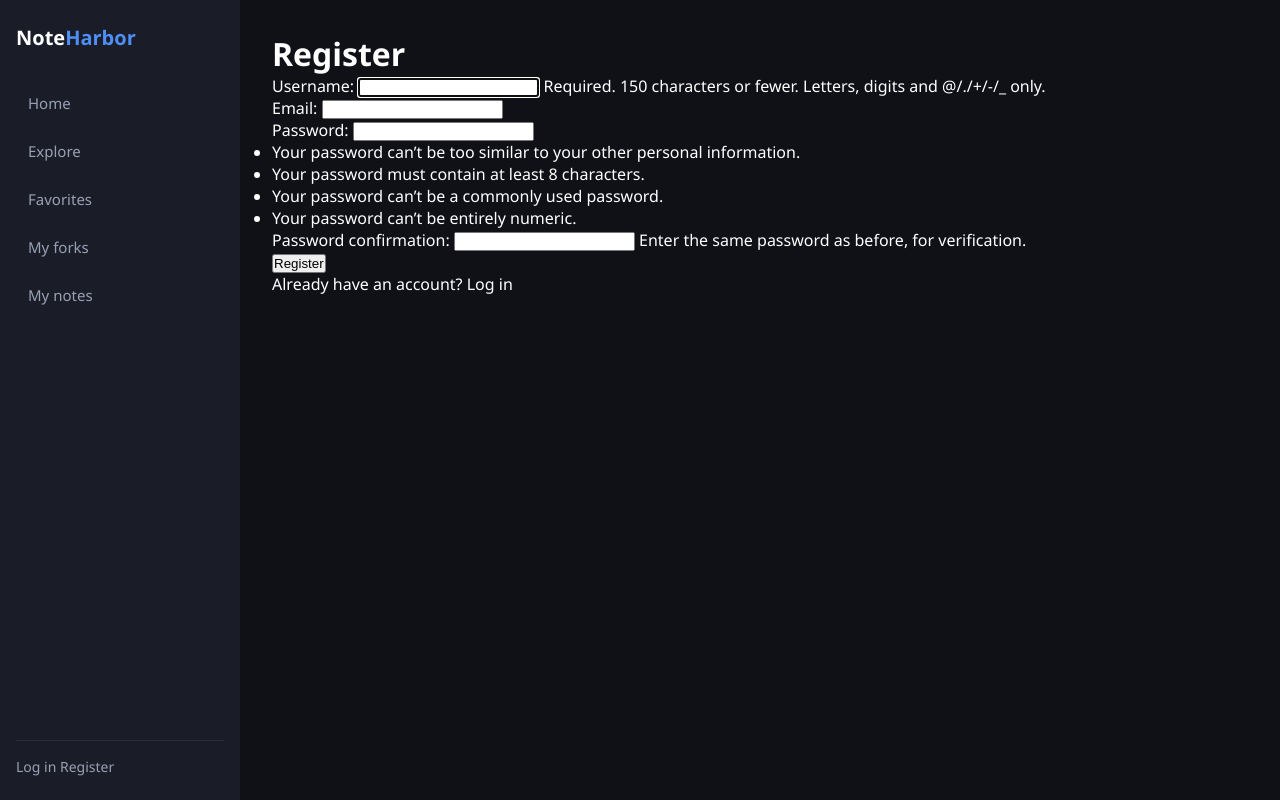
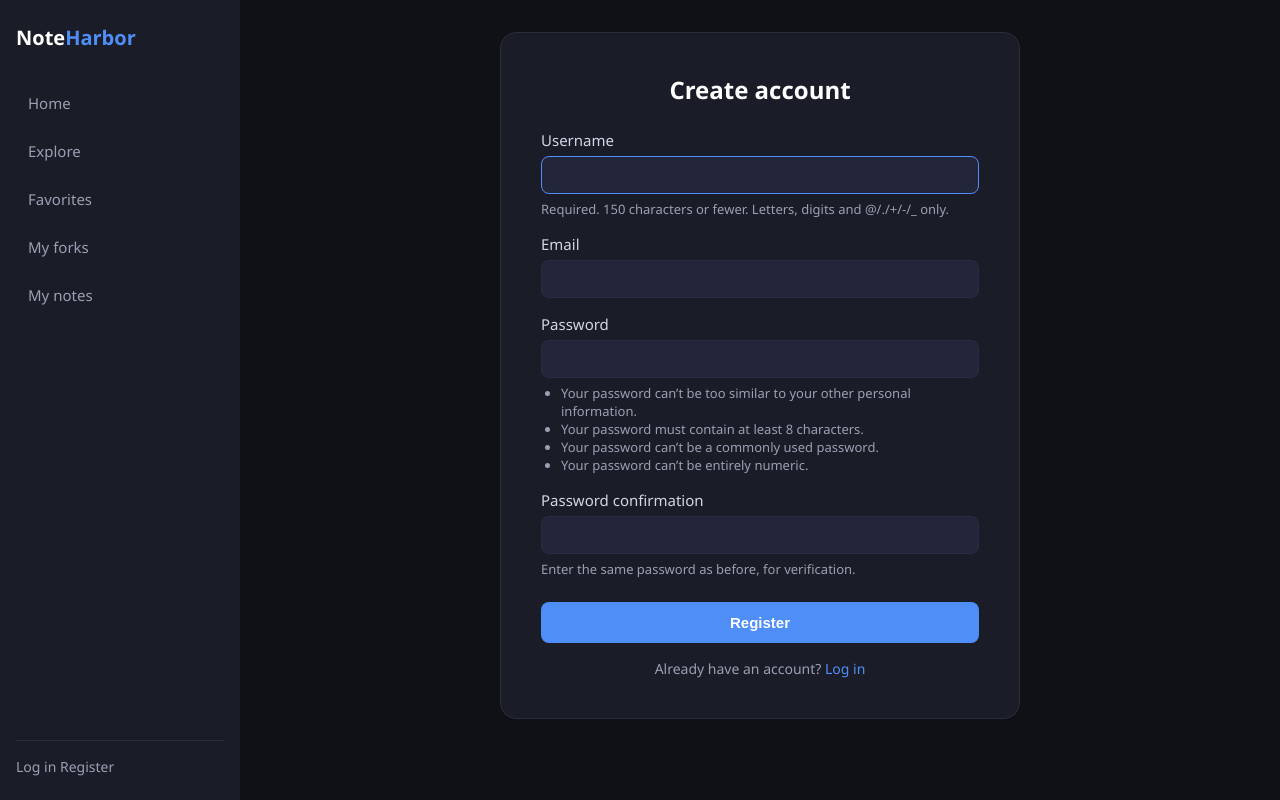
Before and after one commit to oneslaught/NoteHarbor, a Django app: page /users/register/ in a window 1280 px wide. Run offline with Django 5.2, Linux system fonts and the light colour scheme.

Commit message:
register and login views added

```diff
--- /dev/null
+++ b/static/css/forms.css
@@ -0,0 +1,93 @@
+.auth-page {
+    display: flex;
+    justify-content: center;
+    align-items: center;
+    min-height: 80vh;
+}
+
+.auth-card {
+    background-color: #1a1d27;
+    border: 1px solid #2a2d3e;
+    border-radius: 16px;
+    padding: 40px;
+    width: 100%;
+    max-width: 520px;
+}
+
+.auth-card h1 {
+    text-align: center;
+    font-size: 24px;
+    font-weight: 700;
+    margin-bottom: 24px;
+}
+
+.auth-card .form-group {
+    margin-bottom: 16px;
+}
+
+.auth-card label {
+    display: block;
+    font-size: 15px;
+    color: #d2d7e7;
+    margin-bottom: 6px;
+}
+
+.auth-card input {
+    width: 100%;
+    padding: 10px 14px;
+    background-color: #23263a;
+    border: 1px solid #2a2d3e;
+    border-radius: 8px;
+    color: #ffffff;
+    font-size: 14px;
+}
+
+.auth-card input:focus {
+    outline: none;
+    border-color: #4f8ef7;
+}
+
+.auth-card .help-text {
+    font-size: 13px;
+    color: #9aa0b4;
+    margin-top: 6px;
+}
+
+.auth-card .help-text ul {
+    list-style-type: disc;
+    margin-left: 20px;
+}
+
+.auth-card .error {
+    font-size: 12px;
+    color: #e05252;
+    margin-top: 4px;
+}
+
+.auth-card .submit-btn {
+    width: 100%;
+    padding: 12px;
+    background-color: #4f8ef7;
+    border: none;
+    border-radius: 8px;
+    color: #ffffff;
+    font-size: 15px;
+    font-weight: 600;
+    cursor: pointer;
+    margin-top: 8px;
+}
+
+.auth-card .submit-btn:hover {
+    background-color: #3a7be0;
+}
+
+.auth-card .auth-link {
+    text-align: center;
+    margin-top: 16px;
+    font-size: 14px;
+    color: #9aa0b4;
+}
+
+.auth-card .auth-link a {
+    color: #4f8ef7;
+}
--- a/templates/base.html
+++ b/templates/base.html
@@ -13,6 +13,7 @@
         <link rel="stylesheet" href="{% static 'css/sidebar.css' %}">
         <link rel="stylesheet" href="{% static 'css/cards.css' %}">
         <link rel="stylesheet" href="{% static 'css/note_detail.css' %}">
+        <link rel="stylesheet" href="{% static 'css/forms.css' %}">
     </head>
     <body>
         <div class="sidebar">
--- a/templates/users/register.html
+++ b/templates/users/register.html
@@ -1,10 +1,28 @@
 {% extends "base.html" %}
 {% block title %}Register{% endblock title %}
 {% block content %}
-    <h1>Register</h1>
-    <form method="post">
-        {% csrf_token %} {{ form.as_p }}
-        <button type="submit">Register</button>
-    </form>
-    <p>Already have an account? <a href="{% url 'login' %}">Log in</a></p>
+    <div class="auth-page">
+        <div class="auth-card">
+            <h1>Create account</h1>
+            <form method="post">
+                {% csrf_token %}
+                {% for field in form %}
+                    <div class="form-group">
+                        <label>{{ field.label }}</label>
+                        {{ field }}
+                        {% if field.help_text %}
+                            <div class="help-text">{{ field.help_text }}</div>
+                        {% endif %}
+                        {% for error in field.errors %}
+                            <div class="error">{{ error }}</div>
+                        {% endfor %}
+                    </div>
+                {% endfor %}
+                <button type="submit" class="submit-btn">Register</button>
+            </form>
+            <div class="auth-link">
+                Already have an account? <a href="{% url 'login' %}">Log in</a>
+            </div>
+        </div>
+    </div>
 {% endblock content %}
```
Also changed, not shown: templates/users/login.html (+21 -6 lines).
